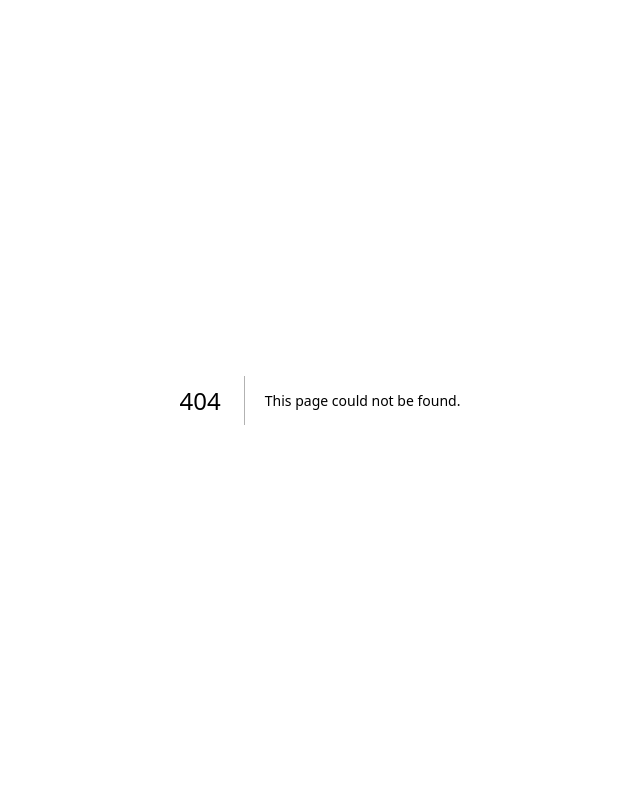
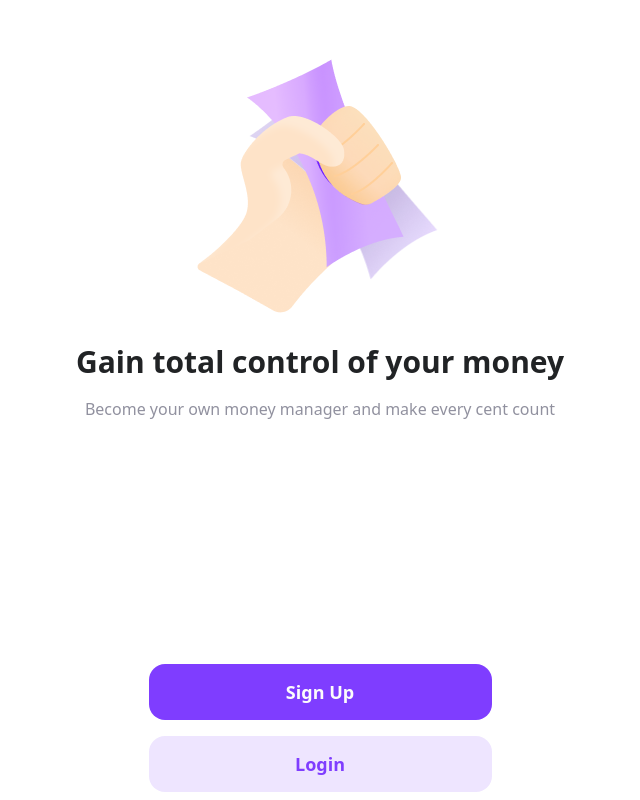
Before and after one commit to iamrahulpal/hisab-kitaab, a Next.js app: page /onboard in a window 1280 px wide. Before the commit this address had no page. Shown: the whole page, without its empty margins (320-960 px from the left). Built offline with nearby package versions, Linux system fonts and the light colour scheme.

Commit message:
ONBOARDING PAGE ADDED

```diff
--- /dev/null
+++ b/src/app/onboard/layout.tsx
@@ -0,0 +1,11 @@
+export default function OnboardLayout({
+    children,
+  }: {
+    children: React.ReactNode;
+  }) {
+    return (
+      <html lang="en">
+        <body >{children}</body>
+      </html>
+    );
+  }
--- /dev/null
+++ b/src/app/onboard/page.tsx
@@ -0,0 +1,36 @@
+import Image from "next/image";
+import Illustration from "../../../public/Images/Illustration.png";
+import Signup from "@/components/onboarding/Signup";
+import Login from "@/components/onboarding/Login";
+
+export default function Onboard() {
+  return (
+    <main className=" ">
+      <div className=" flex flex-col items-center justify-between h-screen">
+        <div className=" flex flex-col items-center justify-center">
+          <div className="pt-8">
+            <Image
+              src={Illustration}
+              alt="Illustration"
+              width={312}
+              height={312}
+              priority={true}
+            />
+          </div>
+          <div className="px-[49px] space-y-[17px]">
+            <h1 className=" text-3xl font-bold text-center text-[#212325]">
+              Gain total control of your money
+            </h1>
+            <p className=" text-base text-[#91919F] text-center">
+              Become your own money manager and make every cent count
+            </p>
+          </div>
+        </div>
+        <div className=" space-y-4 mb-2">
+          <Signup />
+          <Login />
+        </div>
+      </div>
+    </main>
+  );
+}
--- /dev/null
+++ b/src/components/onboarding/Login.tsx
@@ -0,0 +1,13 @@
+import Link from "next/link";
+
+export default function Login() {
+  return (
+    <div>
+      <Link href={"/onboard/login"}>
+        <button className=" bg-[#EEE5FF] text-[#7F3DFF] w-[343px] h-[56px] rounded-2xl text-lg font-semibold">
+          Login
+        </button>
+      </Link>
+    </div>
+  );
+}
--- /dev/null
+++ b/src/components/onboarding/Signup.tsx
@@ -0,0 +1,13 @@
+import Link from "next/link";
+
+export default function Signup() {
+  return (
+    <div>
+      <Link href={"/onboard/signup"}>
+        <button className=" bg-[#7F3DFF] text-[#FCFCFC] w-[343px] h-[56px] rounded-2xl text-lg font-semibold">
+          Sign Up
+        </button>
+      </Link>
+    </div>
+  );
+}
```
Also changed, not shown: public/Images/Illustration.png (added).
